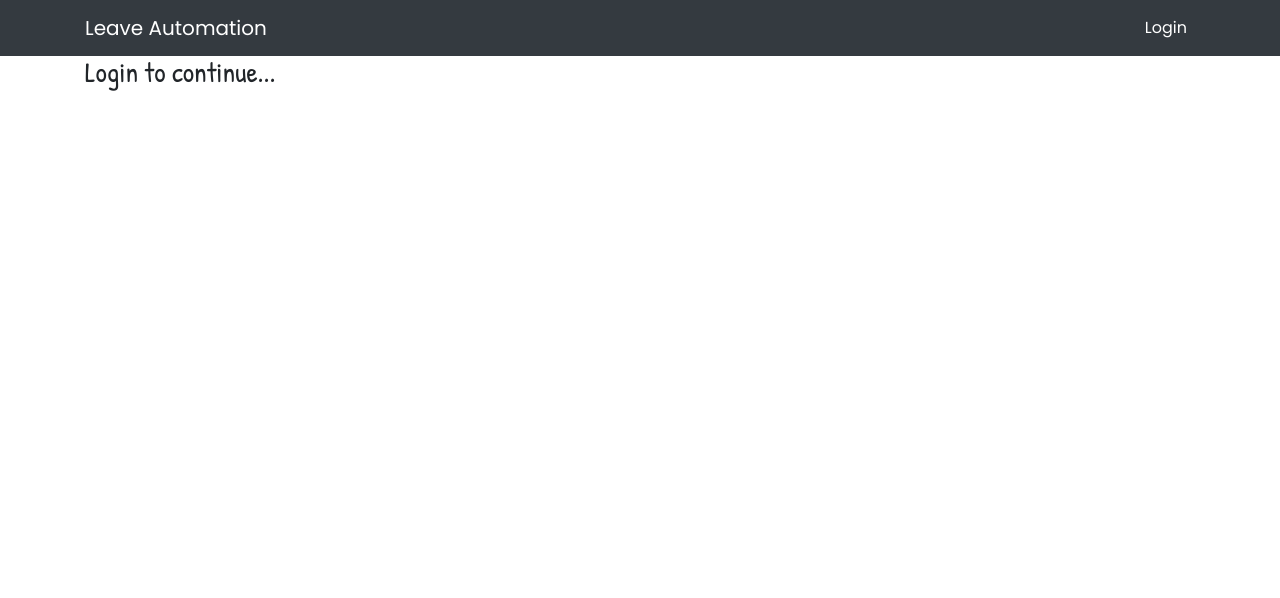
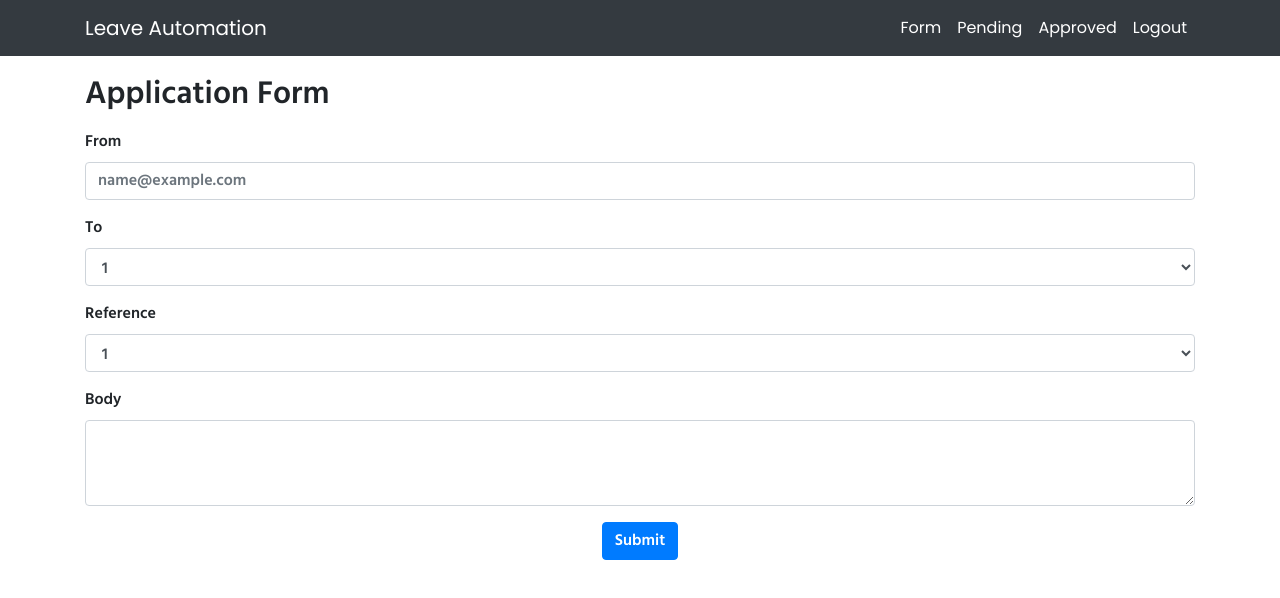
Before and after one commit to Kishore7298/LeaveAutomation, a Vue app: page / in a window 1280 px wide. Both pictures are taken after a click on the link "Login". Shown: the top 598 px of the page. Built offline with nearby package versions, Linux system fonts and the light colour scheme.

Commit message:
adding form

```diff
--- a/public/index.html
+++ b/public/index.html
@@ -6,7 +6,7 @@
     <meta name="viewport" content="width=device-width,initial-scale=1.0">
     <link rel="stylesheet" href="https://maxcdn.bootstrapcdn.com/bootstrap/4.0.0/css/bootstrap.min.css" integrity="sha384-Gn5384xqQ1aoWXA+058RXPxPg6fy4IWvTNh0E263XmFcJlSAwiGgFAW/dAiS6JXm" crossorigin="anonymous">
     <link rel="icon" href="<%= BASE_URL %>favicon.ico">
-    <link href="https://fonts.googleapis.com/css?family=Patrick+Hand" rel="stylesheet">
+    <link href="https://fonts.googleapis.com/css?family=Hind:600" rel="stylesheet">
     <link href="https://fonts.googleapis.com/css?family=Poppins" rel="stylesheet">
     <title>leaveautomation</title>
   </head>
--- a/src/App.vue
+++ b/src/App.vue
@@ -6,12 +6,10 @@
 </template>
 <script>
 import AppHeader from "./components/AppHeader";
-import Form from "./components/Form"
 export default {
     name:"App",
     components:{
         AppHeader,
-        Form
         }
 }
 </script>
--- a/src/components/AppHeader.vue
+++ b/src/components/AppHeader.vue
@@ -3,16 +3,26 @@
    <nav class="navbar bg-dark navbar-dark navbar-expand-sm">
        <div class="container">
            <a href="#" class="navbar-brand">Leave Automation</a>
-           <div class="navbar-nav">
-               <a href="#" class="nav-item nav-link active">Login</a>
+           <div class="navbar-nav" v-if="!getToken">
+               <a href="#" class="nav-item nav-link active" @click="login">Login</a>
+           </div>
+           <div class="navbar-nav" v-else>
+
+               <a href="#" class="nav-item nav-link active">Form</a>
+               <a href="#" class="nav-item nav-link active">Pending</a>
+               <a href="#" class="nav-item nav-link active">Approved</a>
+               <a href="#" class="nav-item nav-link active" @click="logout">Logout</a>
            </div>
        </div>
    </nav>
   </div>
 </template>
 <script>
+import { mapActions, mapGetters } from "vuex";
 export default {
     name:"AppHeader",
+    computed:mapGetters(['getToken']),
+    methods:mapActions(['login','logout'])
 }
 </script>
 <style scoped>
--- a/src/components/Form.vue
+++ b/src/components/Form.vue
@@ -1,15 +1,58 @@
 <template>
     <div class="container">
+        <div v-if="getToken">
+            <form>
+                <div class="form-group">
+                    <h2>Application Form</h2>
+                </div>
+                <div class="form-group">
+                    <label for="exampleFormControlInput1">From</label>
+                    <input type="email" class="form-control" id="exampleFormControlInput1" placeholder="name@example.com">
+                </div>
+                <div class="form-group">
+                    <label for="exampleFormControlSelect1">To</label>
+                    <select class="form-control" id="exampleFormControlSelect1">
+                        <option>1</option>
+                        <option>2</option>
+                        <option>3</option>
+                        <option>4</option>
+                        <option>5</option>
+                    </select>
+                </div>
+                <div class="form-group">
+                    <label for="exampleFormControlSelect1">Reference</label>
+                    <select class="form-control" id="exampleFormControlSelect1">
+                        <option>1</option>
+                        <option>2</option>
+                        <option>3</option>
+                        <option>4</option>
+                        <option>5</option>
+                    </select>
+                </div>
+              <div class="form-group">
+                <label for="exampleFormControlTextarea1">Body</label>
+                <textarea class="form-control" id="exampleFormControlTextarea1" rows="3"></textarea>
+              </div>
+              <div class="text-center">
+                <button type="button" class="btn btn-primary ">Submit</button>
+              </div>
+            </form>
+        </div>
+        <div v-else>
             <h3> Login to continue...</h3>
+        </div>
     </div>
 </template>
 <script>
+import { mapGetters } from "vuex";
 export default {
-    name:"Form"
+  name: "Form",
+  computed:mapGetters(['getToken'])
 };
 </script>
 <style scoped>
-.container{
-    font-family: 'Patrick Hand', cursive;
+.container {
+  font-family: 'Hind', sans-serif;
+  margin-top: 20px;
 }
 </style>
--- a/src/store/modules/Auth.js
+++ b/src/store/modules/Auth.js
@@ -6,7 +6,7 @@ const getters = {
 };
 const actions = {
     login : ({commit})=>{
-        commit('setToken',1);
+        commit('setToken',"abc");
     },
     logout : ({commit})=>{
         commit('setToken',null);
```
